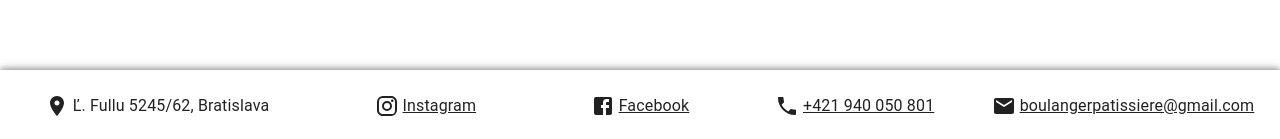
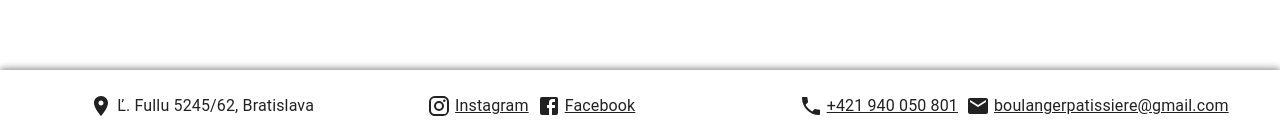
Before and after one commit to BoulangerPatissiere/boulanger-client, a React (Create React App) app: page / in a window 1280 px wide. Shown: the part 658-797 px from the top of the page. Built offline with nearby package versions, Linux system fonts and the light colour scheme; no server answers.

Commit message:
ui improvements to the footer

```diff
--- a/src/components/AppFooter/SocialFooter.css
+++ b/src/components/AppFooter/SocialFooter.css
@@ -1,6 +1,7 @@
 .social-footer {
   height: 6.5rem;
-  position: absolute;
+  position: fixed;
+  background-color: white;
   bottom: 0px;
   width: 100%;
   display: flex;
@@ -24,7 +25,7 @@
 .left-col {
   justify-content: flex-end;
 }
-@media screen and (min-width: 900px) {
+@media screen and (max-width: 900px) {
   .left-col {
     justify-content: center;
   }
```
